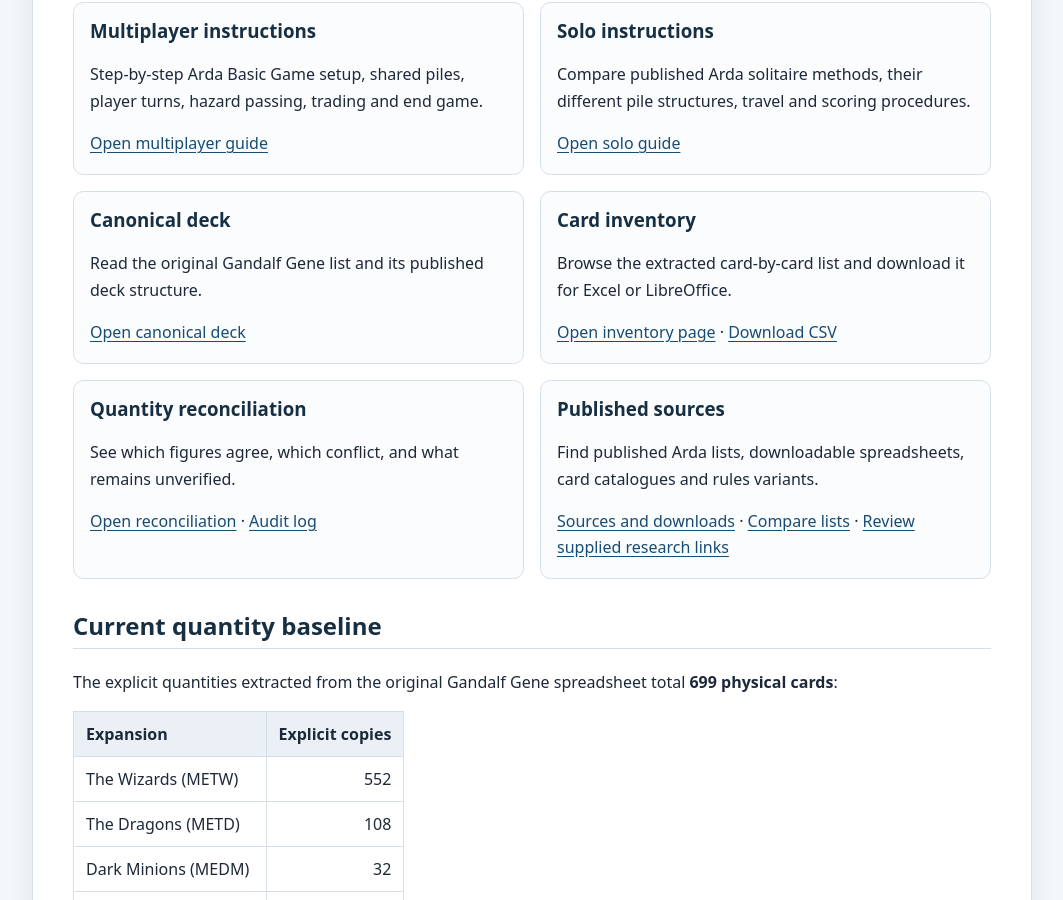
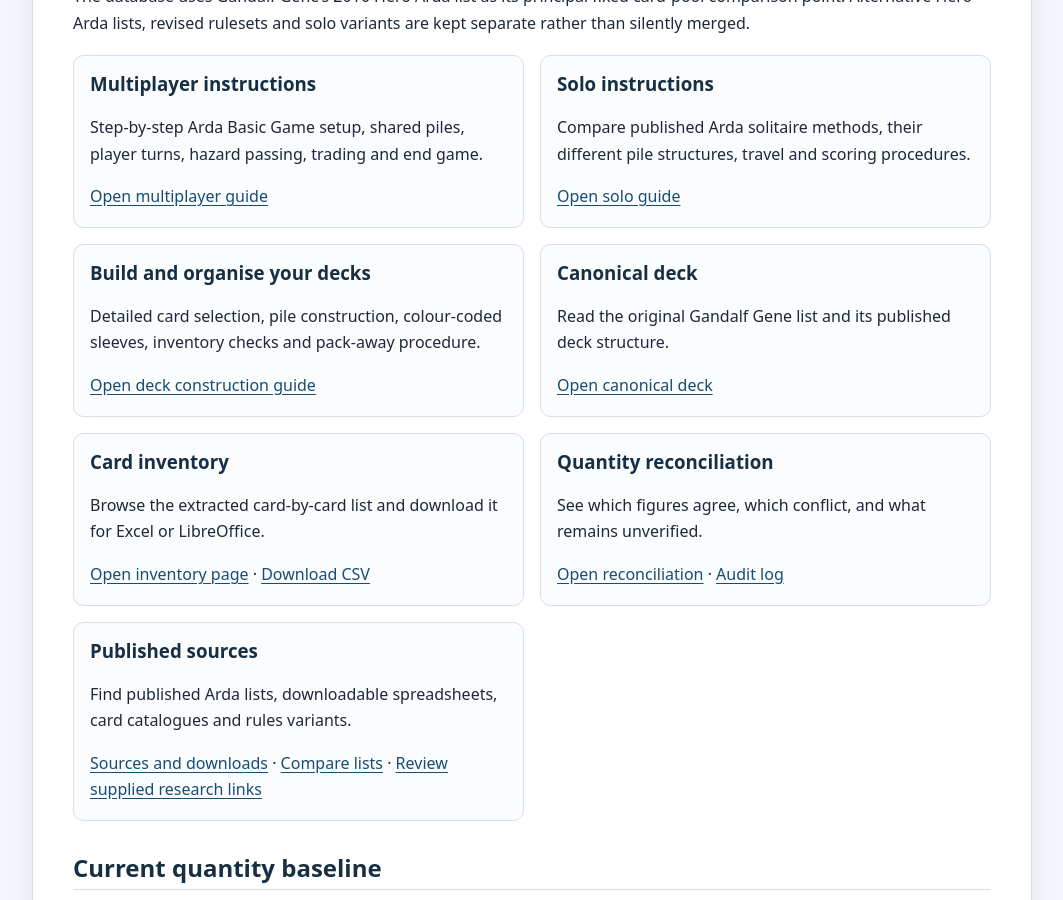
Before and after one commit to JamSpot/meccg-arda-master-database, a Jekyll site: the page built from index.md, in a window 1280 px wide and 900 px high, scrolled down 3822 px. Shown: the whole window, without its empty margins (108-1171 px from the left). Built offline with Jekyll 4.4.1, drawn with Linux system fonts in a browser that asks for light colours; some of the changed text lies outside the part shown.

Commit message:
Add deck construction guide to homepage navigation

```diff
--- a/index.md
+++ b/index.md
@@ -26,9 +26,10 @@ This site teaches and documents **Arda format**: the shared-deck multiplayer gam
 1. **Learn the format:** [Arda Overview](docs/arda-overview.html).
 2. **Choose how you will play:** [Multiplayer Basic Game](docs/arda-multiplayer-play.html) or [Arda-specific Solo Play](docs/arda-solo-play.html). If playing alone, start with the [First Solo Arda Game walkthrough](docs/arda-solo-first-game.html) for the documented 2013 method.
 3. **Choose the rules version:** [Rules & Variants](docs/rules-and-variants.html). Do not mix Basic Game, Arda Revised, Expanded World or solo variant rules without checking their sources.
-4. **Understand the card pool:** [Gandalf Gene — canonical deck](docs/gandalf-gene.html).
-5. **Check individual cards and quantities:** [Card Inventory](docs/card-inventory.html) and [Comparison Lists](docs/comparison-lists.html).
-6. **Check provenance and outstanding work:** [Sources & Downloads](docs/sources.html), [Source Reconciliation](docs/source-reconciliation.html) and [Research Progress](docs/research-progress.html).
+4. **Build and organise the physical piles:** [Building and Sorting Arda Decks](docs/building-arda-decks.html). Follow this before sleeving or assembling your cards.
+5. **Understand the card pool:** [Gandalf Gene — canonical deck](docs/gandalf-gene.html).
+6. **Check individual cards and quantities:** [Card Inventory](docs/card-inventory.html) and [Comparison Lists](docs/comparison-lists.html).
+7. **Check provenance and outstanding work:** [Sources & Downloads](docs/sources.html), [Source Reconciliation](docs/source-reconciliation.html) and [Research Progress](docs/research-progress.html).
 
 ## Latest learning update — 16 November 2026
 
@@ -102,6 +103,11 @@ The database uses Gandalf Gene's 2016 Hero Arda list as its principal fixed card
     <p><a href="docs/arda-solo-play.html">Open solo guide</a></p>
   </section>
   <section class="home-link-card">
+    <h3>Build and organise your decks</h3>
+    <p>Detailed card selection, pile construction, colour-coded sleeves, inventory checks and pack-away procedure.</p>
+    <p><a href="docs/building-arda-decks.html">Open deck construction guide</a></p>
+  </section>
+  <section class="home-link-card">
     <h3>Canonical deck</h3>
     <p>Read the original Gandalf Gene list and its published deck structure.</p>
     <p><a href="docs/gandalf-gene.html">Open canonical deck</a></p>
```
